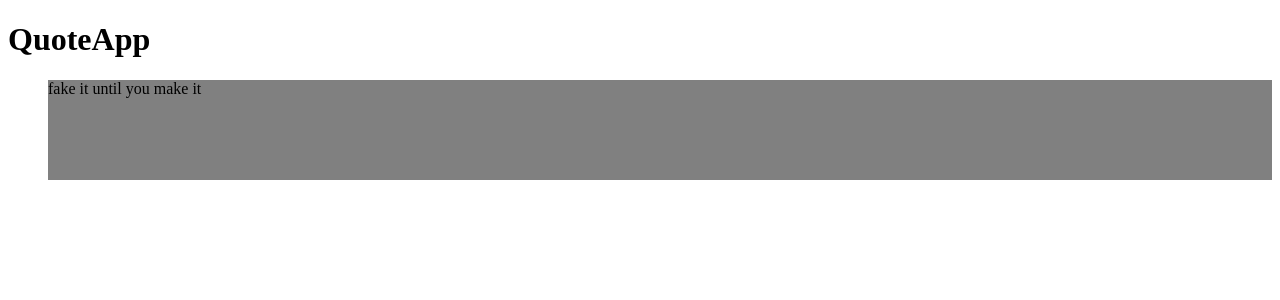
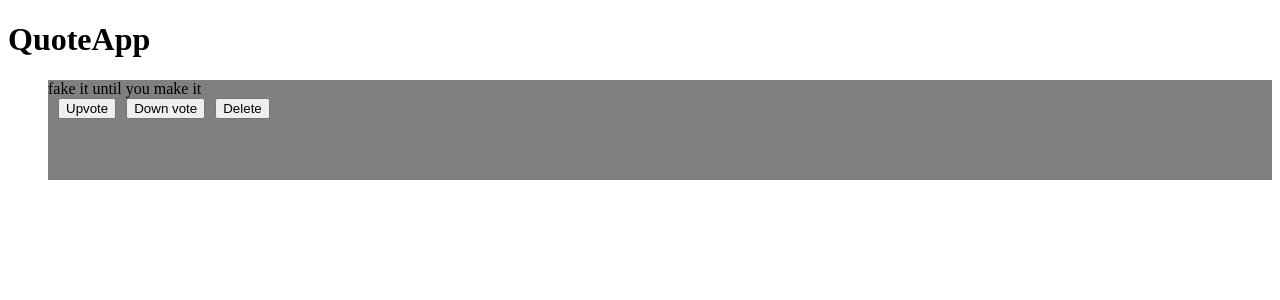
Before and after one commit to IsaiahKe/QuoteApp, an Angular app: page / in a window 1280 px wide. Shown: the top 300 px of the page. Built offline with nearby package versions, Linux system fonts and the light colour scheme.

Commit message:
Add management buttons

```diff
--- a/src/app/app.component.html
+++ b/src/app/app.component.html
@@ -7,6 +7,7 @@
     <div *ngIf='quote.showDetails'>
       <app-quote-detail [quote]='quote'></app-quote-detail>
     </div>
+    <button >Upvote</button>  <button>Down vote</button> <button (click)='deleteQuote(i)'>Delete</button>
     </div>
 </li>
   </ul>
```
